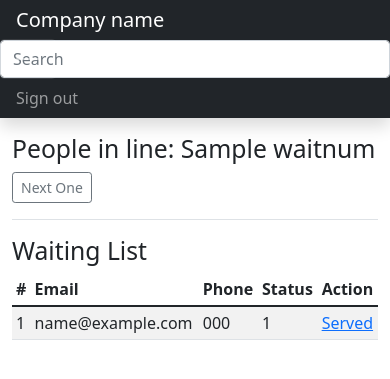
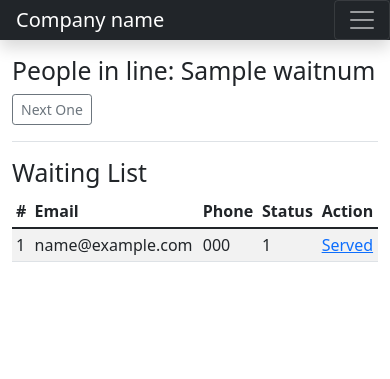
Before and after one commit to kufo/lineup-dev, a Flask app: template application/templates/dashboard.jinja2 in a window 390 px wide. Shown: the top 379 px of the page. Run offline with Flask 2, Linux system fonts and the light colour scheme; tables that the repository leaves empty hold one stand-in row (values such as "Sample post"); the template is opened without the code that fills it: values that come from a table or form of the project are taken from there, most other values are stand-ins (such as "Sample title", 1, 10 or a date in 2020); some libraries are stand-ins or nearby versions.

Commit message:
modify the layout of navbar

```diff
--- a/application/templates/dashboard.jinja2
+++ b/application/templates/dashboard.jinja2
@@ -6,13 +6,13 @@
 
 {% block content %}
 
-<header class="navbar navbar-dark sticky-top bg-dark flex-md-nowrap p-0 shadow">
+<header class="navbar navbar-expand-md navbar-dark sticky-top bg-dark flex-md-nowrap p-0 shadow">
     <a class="navbar-brand col-md-3 col-lg-2 me-0 px-3" href="#">Company name</a>
-    <button class="navbar-toggler position-absolute d-md-none collapsed" type="button" data-bs-toggle="collapse" data-bs-target="#sidebarMenu" aria-controls="sidebarMenu" aria-expanded="false" aria-label="Toggle navigation">
+    <button class="navbar-toggler d-md-none collapsed" type="button" data-bs-toggle="collapse" data-bs-target="#sidebarMenu" aria-controls="sidebarMenu" aria-expanded="false" aria-label="Toggle navigation">
         <span class="navbar-toggler-icon"></span>
     </button>
-    <input class="form-control form-control-dark w-100" type="text" placeholder="Search" aria-label="Search">
-    <div class="navbar-nav">
+    <input class="form-control form-control-dark w-100 d-none d-md-block" type="text" placeholder="Search" aria-label="Search">
+    <div class="navbar-nav  d-none d-md-block">
         <div class="nav-item text-nowrap">
             <a class="nav-link px-3" href="{{ url_for('auth_bp.logout') }}">Sign out</a>
         </div>
@@ -24,6 +24,8 @@
 <div class="container-fluid">
     <div class="row">
     <nav id="sidebarMenu" class="col-md-3 col-lg-2 d-md-block bg-light sidebar collapse">
+        <input class="form-control form-control-dark w-100 d-md-none" type="text" placeholder="Search" aria-label="Search">
+
         <div class="position-sticky pt-3">
         <ul class="nav flex-column">
             <li class="nav-item">
@@ -46,8 +48,13 @@
                 Reports
                 </a>
             </li>
+
+            <li class="nav-item d-md-none">
+                <a class="nav-link px-3" href="{{ url_for('auth_bp.logout') }}">Sign out</a>
+            </li>
         </ul>
         </div>
+
     </nav>
 
     <main class="col-md-9 ms-sm-auto col-lg-10 px-md-4">
```
